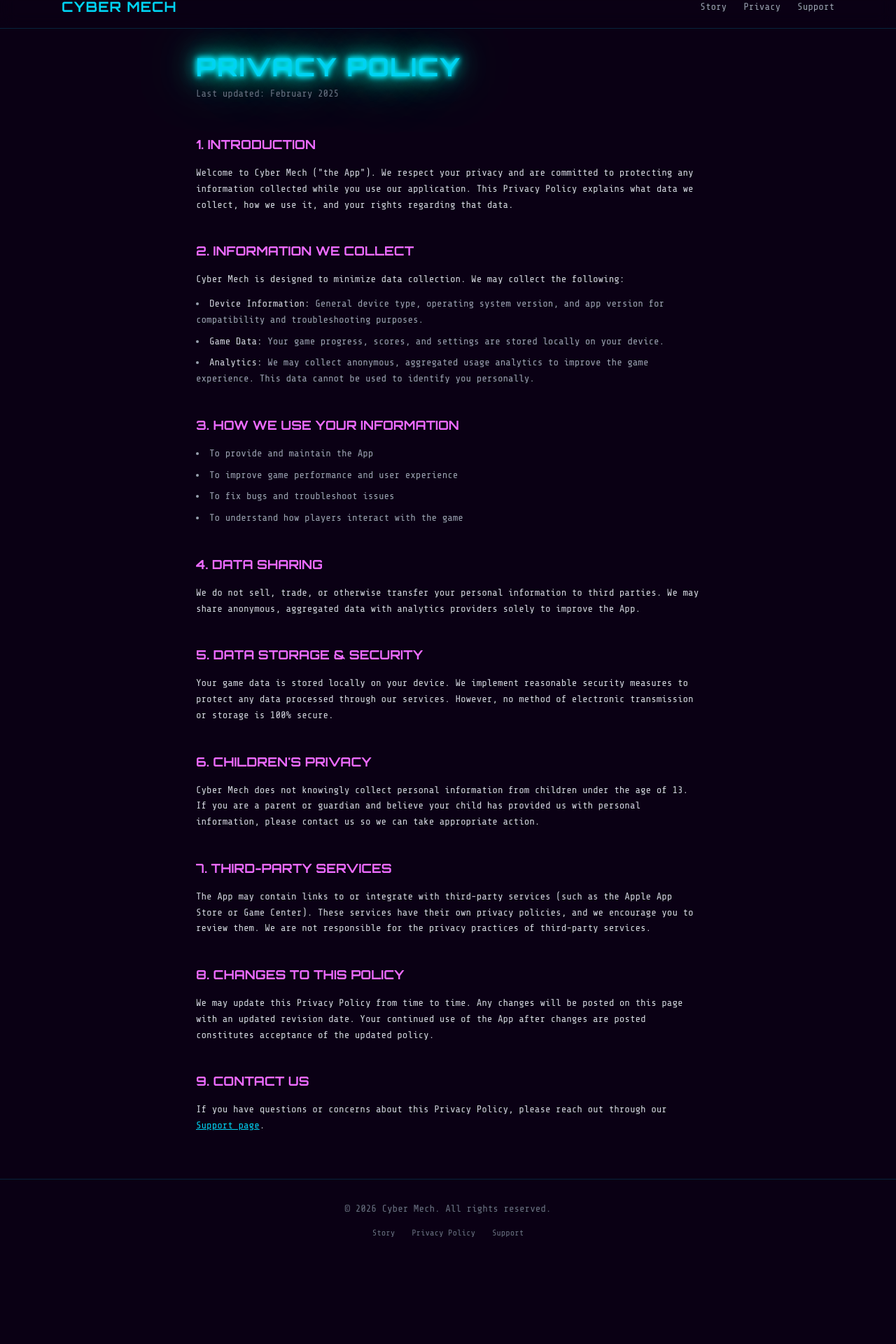
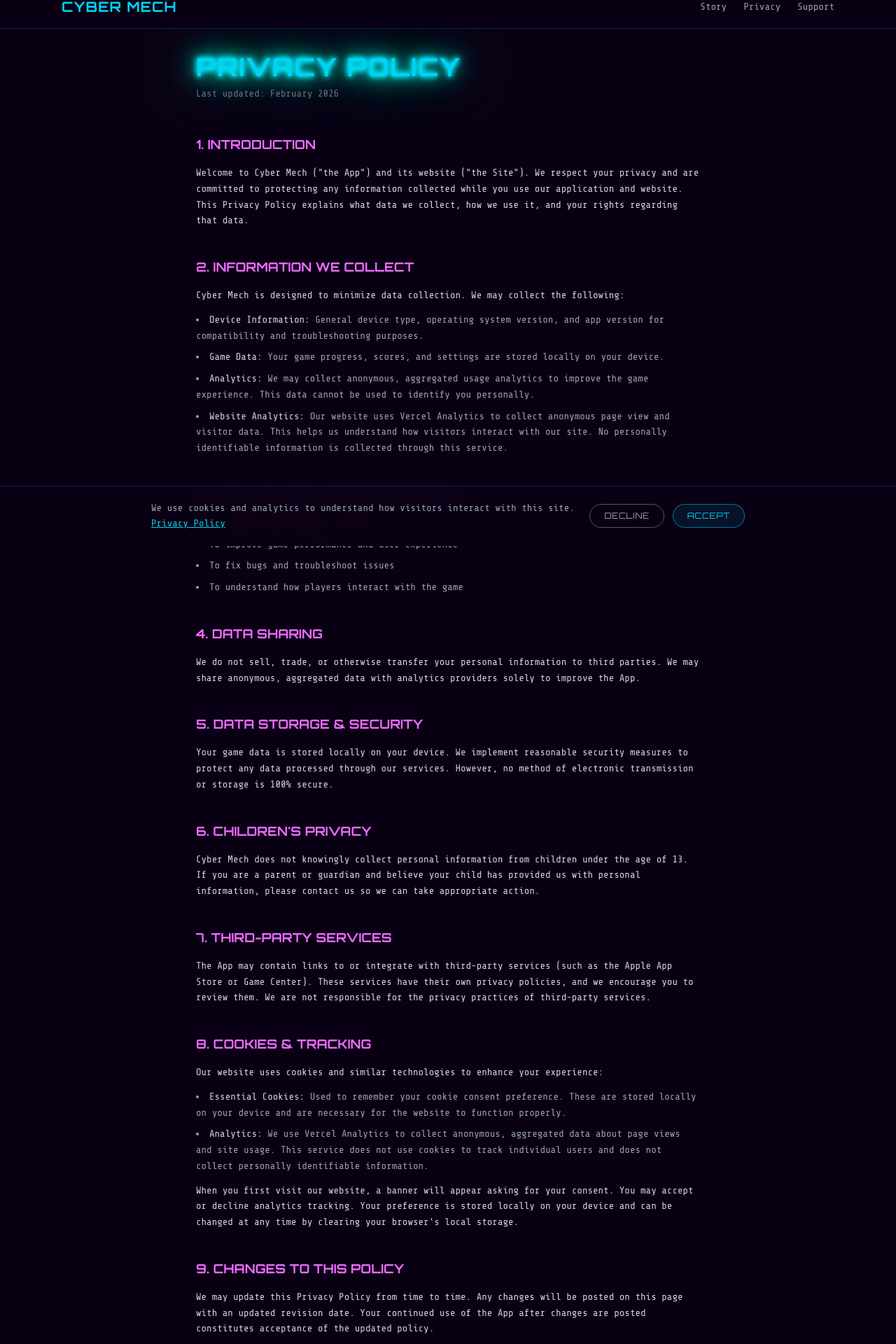
Before and after one commit to arpethel/cyber-mech, a Next.js app: page /privacy-policy in a window 1280 px wide. Shown: the part 20-1940 px from the top of the page at 70% size. Before the commit the page ends 1821 px from the top, so only its background shows below. Built offline with nearby package versions, Linux system fonts and the light colour scheme.

Commit message:
cookie handling

```diff
--- /dev/null
+++ b/app/components/CookieBanner.tsx
@@ -0,0 +1,67 @@
+"use client";
+
+import { useState, useEffect } from "react";
+import { Analytics } from "@vercel/analytics/next";
+import Link from "next/link";
+
+export default function CookieBanner() {
+  const [visible, setVisible] = useState(false);
+  const [consent, setConsent] = useState<string | null>(null);
+
+  useEffect(() => {
+    const stored = localStorage.getItem("cookie-consent");
+    setConsent(stored);
+    if (!stored) {
+      setVisible(true);
+    }
+  }, []);
+
+  const accept = () => {
+    localStorage.setItem("cookie-consent", "accepted");
+    setConsent("accepted");
+    setVisible(false);
+  };
+
+  const decline = () => {
+    localStorage.setItem("cookie-consent", "declined");
+    setConsent("declined");
+    setVisible(false);
+  };
+
+  return (
+    <>
+      {consent === "accepted" && <Analytics />}
+
+      {visible && (
+        <div className="fixed bottom-0 left-0 right-0 z-50 border-t border-cyan-500/20 bg-[#0a0014]/95 backdrop-blur-md">
+          <div className="mx-auto flex max-w-4xl flex-col items-center gap-4 px-6 py-5 sm:flex-row sm:justify-between">
+            <p className="font-share-tech-mono text-xs leading-relaxed text-gray-400 sm:text-sm">
+              We use cookies and analytics to understand how visitors interact
+              with this site.{" "}
+              <Link
+                href="/privacy-policy"
+                className="text-cyan-400 underline transition-colors hover:text-cyan-300"
+              >
+                Privacy Policy
+              </Link>
+            </p>
+            <div className="flex shrink-0 gap-3">
+              <button
+                onClick={decline}
+                className="rounded-full border border-gray-600 px-5 py-2 font-orbitron text-xs tracking-wider text-gray-400 transition-all hover:border-gray-400 hover:text-gray-200"
+              >
+                DECLINE
+              </button>
+              <button
+                onClick={accept}
+                className="rounded-full border border-cyan-400/50 bg-cyan-500/10 px-5 py-2 font-orbitron text-xs tracking-wider text-cyan-400 transition-all hover:bg-cyan-500/20"
+              >
+                ACCEPT
+              </button>
+            </div>
+          </div>
+        </div>
+      )}
+    </>
+  );
+}
--- a/app/layout.tsx
+++ b/app/layout.tsx
@@ -1,6 +1,7 @@
 import type { Metadata } from "next";
 import { Orbitron, Share_Tech_Mono } from "next/font/google";
 import Link from "next/link";
+import CookieBanner from "./components/CookieBanner";
 import "./globals.css";
 
 const orbitron = Orbitron({
@@ -61,6 +62,7 @@
           </div>
         </nav>
         {children}
+        <CookieBanner />
         <footer className="border-t border-cyan-500/20 bg-[#0a0014] py-8">
           <div className="mx-auto flex max-w-6xl flex-col items-center gap-4 px-6 text-center">
             <p className="font-share-tech-mono text-sm text-gray-500">
--- a/app/privacy-policy/page.tsx
+++ b/app/privacy-policy/page.tsx
@@ -13,7 +13,7 @@
           PRIVACY POLICY
         </h1>
         <p className="mt-2 font-share-tech-mono text-sm text-gray-500">
-          Last updated: February 2025
+          Last updated: February 2026
         </p>
 
         <div className="mt-12 space-y-10 font-share-tech-mono text-sm leading-relaxed text-gray-300">
@@ -22,11 +22,11 @@
               1. INTRODUCTION
             </h2>
             <p>
-              Welcome to Cyber Mech (&quot;the App&quot;). We respect your
-              privacy and are committed to protecting any information collected
-              while you use our application. This Privacy Policy explains what
-              data we collect, how we use it, and your rights regarding that
-              data.
+              Welcome to Cyber Mech (&quot;the App&quot;) and its website
+              (&quot;the Site&quot;). We respect your privacy and are committed
+              to protecting any information collected while you use our
+              application and website. This Privacy Policy explains what data we
+              collect, how we use it, and your rights regarding that data.
             </p>
           </section>
 
@@ -52,6 +52,13 @@
                 <span className="text-gray-300">Analytics:</span> We may collect
                 anonymous, aggregated usage analytics to improve the game
                 experience. This data cannot be used to identify you personally.
+              </li>
+              <li>
+                <span className="text-gray-300">Website Analytics:</span> Our
+                website uses Vercel Analytics to collect anonymous page view and
+                visitor data. This helps us understand how visitors interact with
+                our site. No personally identifiable information is collected
+                through this service.
               </li>
             </ul>
           </section>
@@ -118,7 +125,38 @@
 
           <section>
             <h2 className="mb-4 font-orbitron text-lg font-bold text-fuchsia-400">
-              8. CHANGES TO THIS POLICY
+              8. COOKIES & TRACKING
+            </h2>
+            <p className="mb-3">
+              Our website uses cookies and similar technologies to enhance your
+              experience:
+            </p>
+            <ul className="list-inside list-disc space-y-2 text-gray-400">
+              <li>
+                <span className="text-gray-300">Essential Cookies:</span> Used
+                to remember your cookie consent preference. These are stored
+                locally on your device and are necessary for the website to
+                function properly.
+              </li>
+              <li>
+                <span className="text-gray-300">Analytics:</span> We use Vercel
+                Analytics to collect anonymous, aggregated data about page views
+                and site usage. This service does not use cookies to track
+                individual users and does not collect personally identifiable
+                information.
+              </li>
+            </ul>
+            <p className="mt-3">
+              When you first visit our website, a banner will appear asking for
+              your consent. You may accept or decline analytics tracking. Your
+              preference is stored locally on your device and can be changed at
+              any time by clearing your browser&apos;s local storage.
+            </p>
+          </section>
+
+          <section>
+            <h2 className="mb-4 font-orbitron text-lg font-bold text-fuchsia-400">
+              9. CHANGES TO THIS POLICY
             </h2>
             <p>
               We may update this Privacy Policy from time to time. Any changes
@@ -130,7 +168,7 @@
 
           <section>
             <h2 className="mb-4 font-orbitron text-lg font-bold text-fuchsia-400">
-              9. CONTACT US
+              10. CONTACT US
             </h2>
             <p>
               If you have questions or concerns about this Privacy Policy, please
--- a/package.json
+++ b/package.json
@@ -9,6 +9,7 @@
     "lint": "eslint"
   },
   "dependencies": {
+    "@vercel/analytics": "^1.6.1",
     "next": "16.1.6",
     "react": "19.2.3",
     "react-dom": "19.2.3"
```
Also changed, not shown: app/page.tsx (+18 -12 lines), 1 other file (tests, documents, lock files or other folders).
